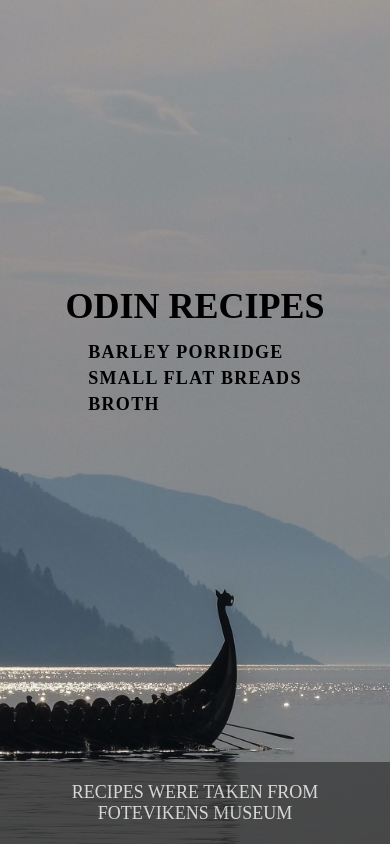
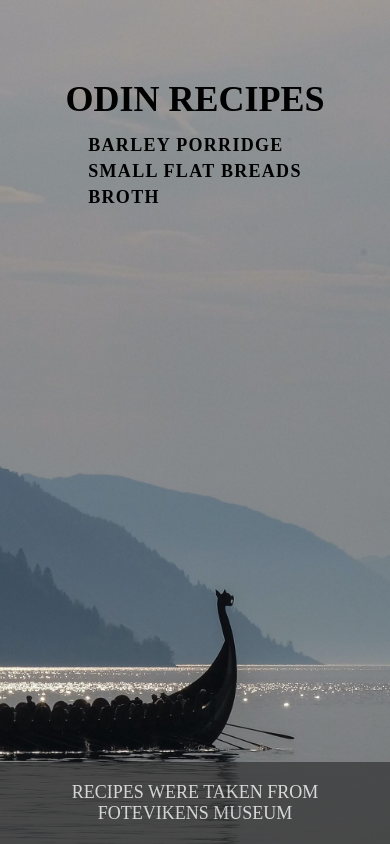
Before and after one commit to makia014/odin-recipes, a plain HTML site: page index.html in a window 390 px wide. Drawn offline with Linux system fonts and the light colour scheme.

Commit message:
Change margins for better responsiveness

```diff
--- a/styles.css
+++ b/styles.css
@@ -26,14 +26,11 @@ body {
   justify-content: space-between;
   align-items: center;
 
-  transition: all;
+  transition: all 300ms;
 }
 
 .container {
-  margin-top: 15rem;
-  width: 100%;
-  max-width: 800px;
-  height: 400px;
+  margin-top: 20%;
   display: flex;
   flex-direction: column;
   justify-content: space-around;
@@ -41,12 +38,10 @@ body {
 }
 
 h1 {
-  margin-top: auto;
   margin-bottom: 1rem;
 }
 
 ul {
-  margin: 0 0 auto;
   list-style-type: none;
 }
 
```
